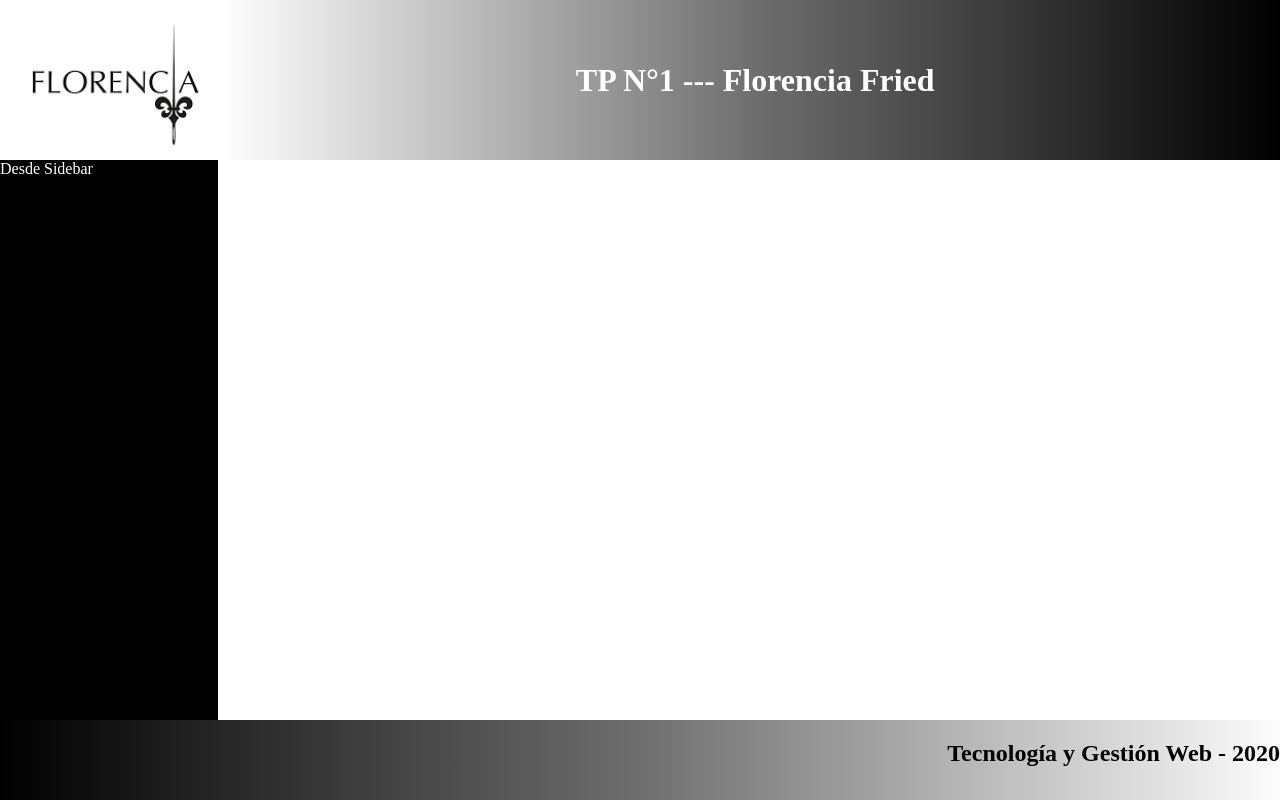
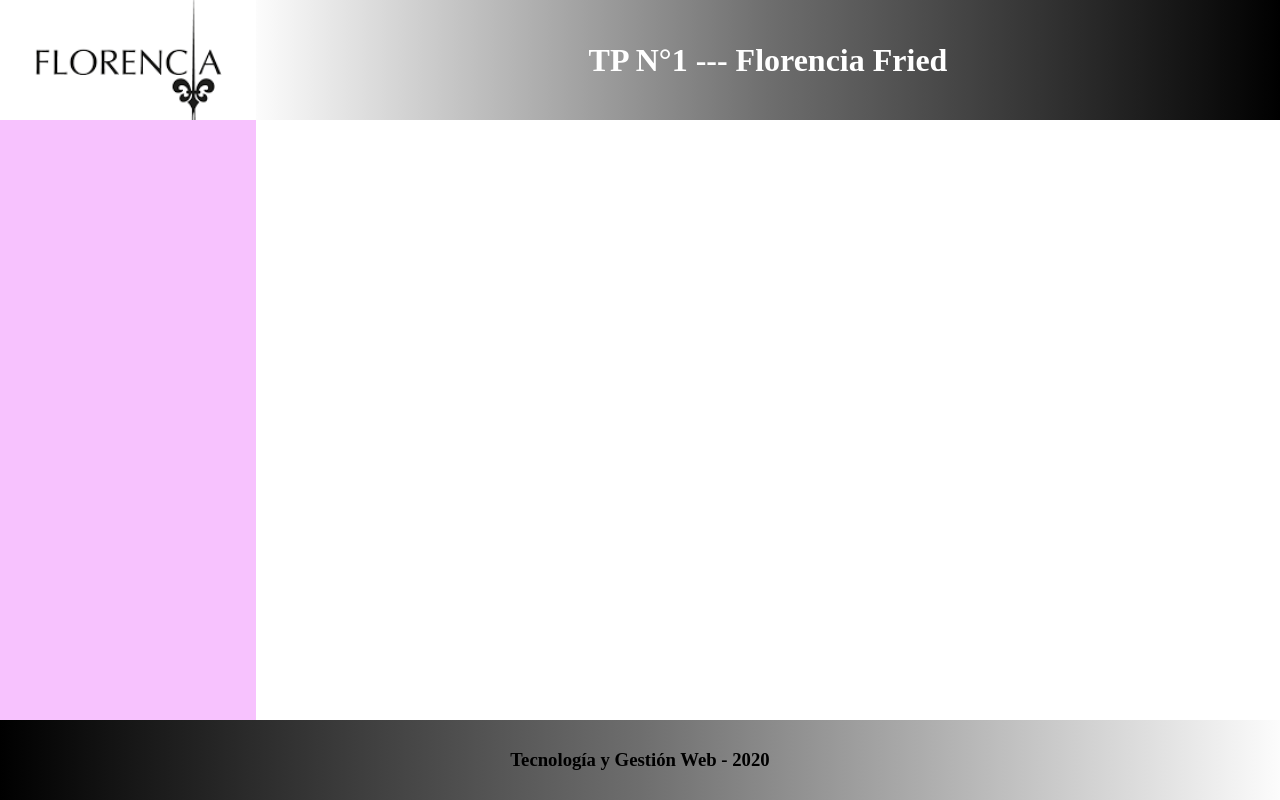
Before and after one commit to yoelalmiron1997/tygwe, a Vue app in the folder Practica-1/FlorenciaFried/app-tp1/: page / in a window 1280 px wide. Built offline with nearby package versions, Linux system fonts and the light colour scheme.

Commit message:
Hice los media queries de los componentes

```diff
--- a/Practica-1/FlorenciaFried/app-tp1/src/components/Footer.vue
+++ b/Practica-1/FlorenciaFried/app-tp1/src/components/Footer.vue
@@ -1,6 +1,6 @@
 <template>
   <footer class="footer">
-    <h2 class="text">Tecnología y Gestión Web - 2020</h2>
+    <h3 class="text">Tecnología y Gestión Web - 2020</h3>
   </footer>
 </template>
 
@@ -22,8 +22,42 @@ export default {
     rgb(252, 252, 252) 100%
   );
 }
-
 .text {
   float: right;
 }
+@media (max-width: 320px) {
+  .footer {
+    height: 7vh;
+    display: flex;
+    align-items: center;
+    justify-content: center;
+    font-size: 0.7em;
+  }
+}
+
+@media (min-width: 321px) {
+  .footer {
+    height: 10vh;
+    display: flex;
+    align-items: center;
+    justify-content: center;
+    font-size: 0.8em;
+  }
+}
+
+@media (min-width: 376px) {
+  .footer {
+    height: 10vh;
+    display: flex;
+    align-items: center;
+    justify-content: center;
+    font-size: 0.9em;
+  }
+}
+
+@media (min-width: 426px) {
+  .footer {
+    font-size: 1em;
+  }
+}
 </style>
--- a/Practica-1/FlorenciaFried/app-tp1/src/components/Header.vue
+++ b/Practica-1/FlorenciaFried/app-tp1/src/components/Header.vue
@@ -3,7 +3,7 @@
     <img class="image" src="../assets/logo.png" />
 
     <header class="header">
-      <h1 class="text"> TP N°1 --- Florencia Fried </h1>
+      <h1 class="text">TP N°1 --- Florencia Fried</h1>
     </header>
   </div>
 </template>
@@ -17,7 +17,7 @@ export default {
 
 <style scoped>
 .header {
-  width: 82%;
+  width: 80%;
   height: 20vh;
   display: flex;
   align-items: center;
@@ -32,9 +32,48 @@ export default {
 }
 
 .image {
-  width: 18%;
+  width: 20%;
   height: 20vh;
   float: left;
   object-fit: cover;
 }
+
+@media (max-width: 320px) {
+  .header {
+    height: 10vh;
+    font-size: 0.5em;
+  }
+
+  .image {
+    height: 10vh;
+  }
+}
+
+@media (min-width: 321px) {
+  .header {
+    height: 15vh;
+    font-size: 0.6em;
+  }
+
+  .image {
+    height: 15vh;
+  }
+}
+
+@media (min-width: 376px) {
+  .header {
+    height: 15vh;
+    font-size: 0.7em;
+  }
+
+  .image {
+    height: 15vh;
+  }
+}
+
+@media (min-width: 426px) {
+  .header {
+    font-size: 1em;
+  }
+}
 </style>
--- a/Practica-1/FlorenciaFried/app-tp1/src/components/Sidebar.vue
+++ b/Practica-1/FlorenciaFried/app-tp1/src/components/Sidebar.vue
@@ -1,6 +1,5 @@
 <template>
   <aside class="sidebar">
-    Desde Sidebar
   </aside>
 </template>
 
@@ -13,9 +12,27 @@ export default {
 
 <style scoped>
 .sidebar {
-  width: 17%;
-  background-color: black;
+  width: 20%;
+  background-color: #f7c2fe;
   height: 70vh;
   color: #fff;
 }
+
+@media (max-width: 320px) {
+  .sidebar {
+    height: 83vh;
+  }
+}
+
+@media (min-width: 321px)) {
+  .sidebar {
+    height: 75vh;
+  }
+}
+
+@media (min-width: 376px) {
+  .sidebar {
+    height: 75vh;
+  }
+}
 </style>
```
